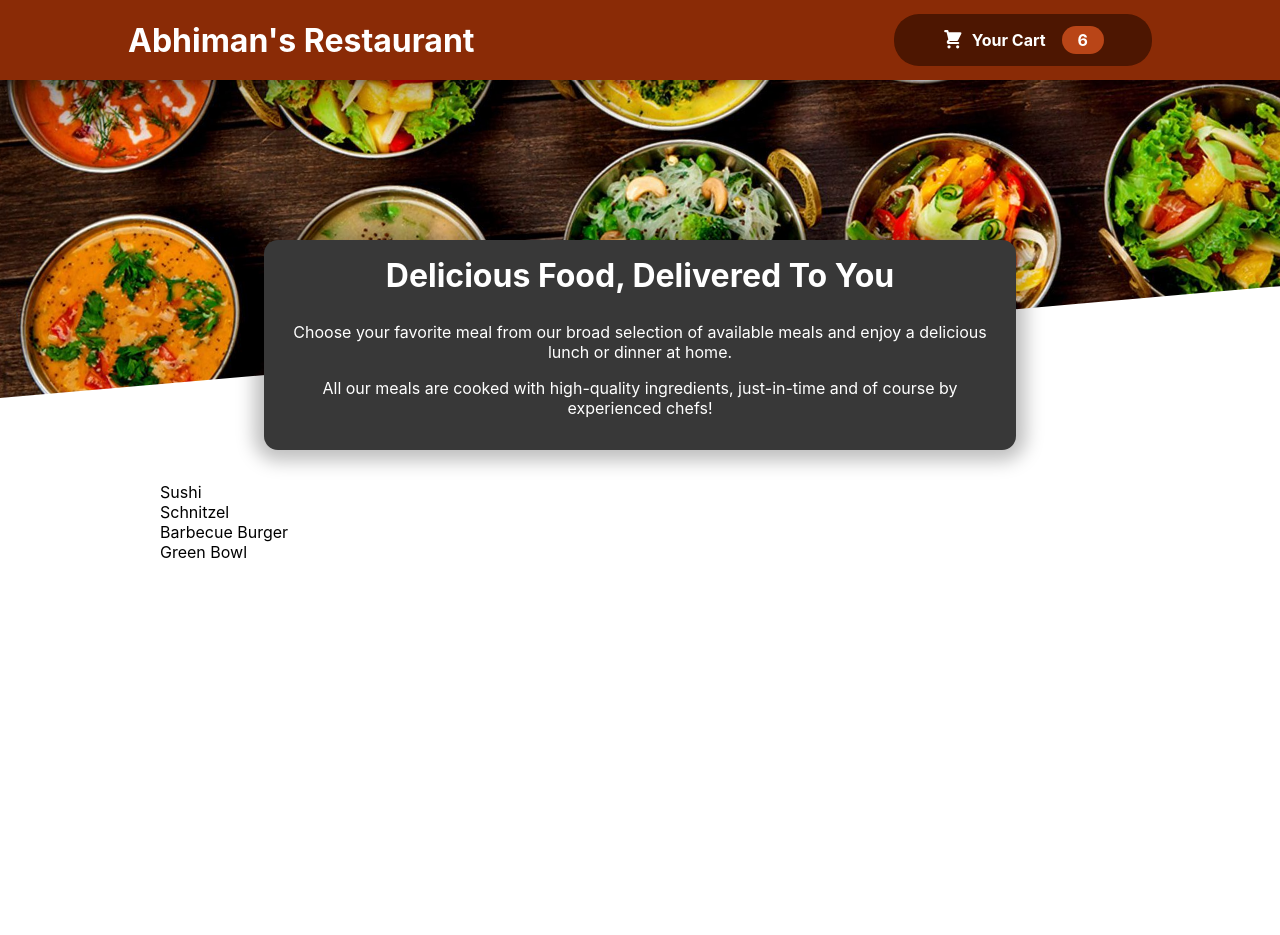
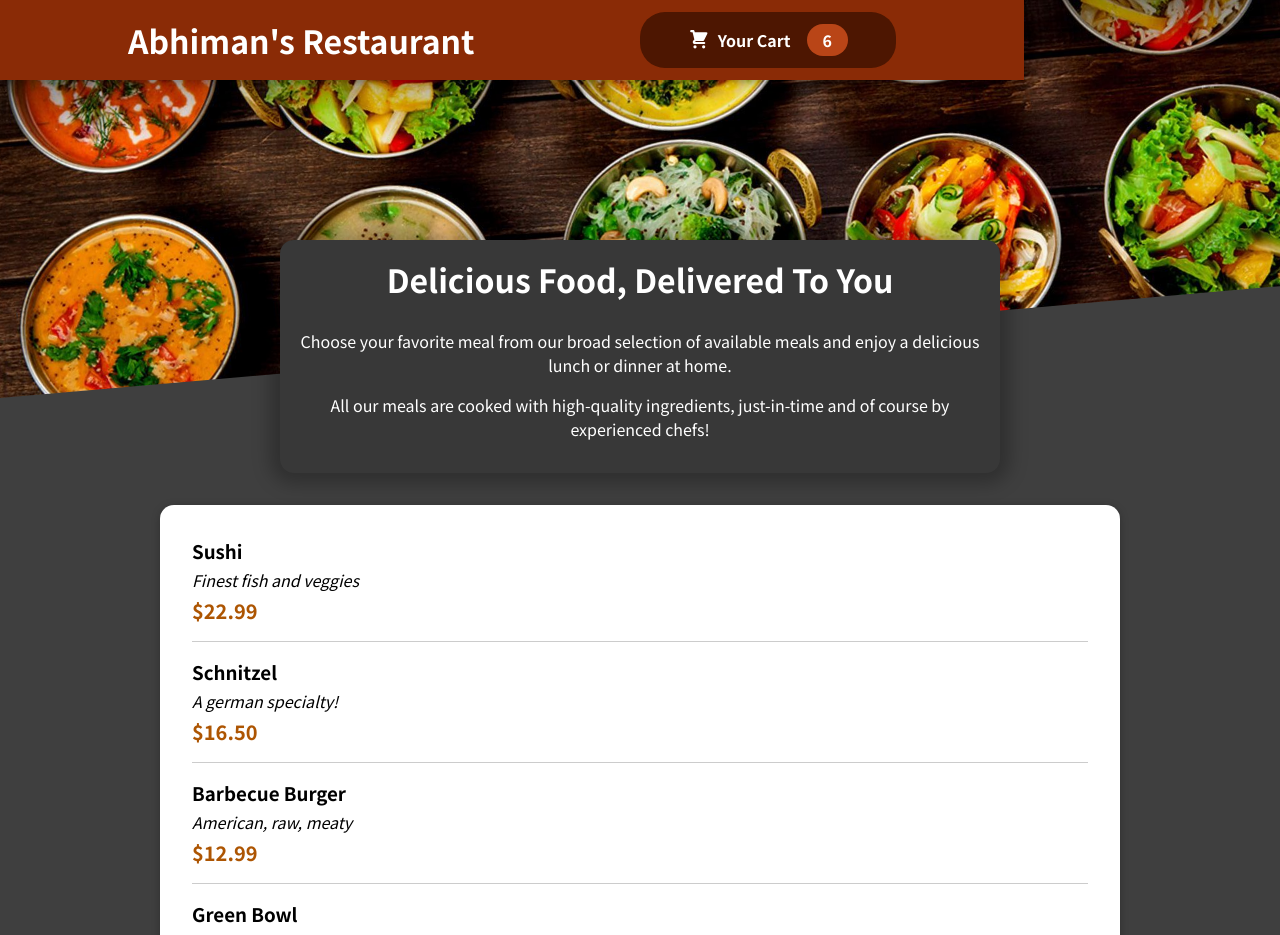
Before and after one commit to abhimax/react-online-food-ordering-app, a React (Create React App) app: page / in a window 1280 px wide. Shown: the top 935 px of the page. Before the commit the page ends 800 px from the top, so only its background shows below. Built offline with nearby package versions, Linux system fonts and the light colour scheme.

Commit message:
feat: implemented meal item list

```diff
--- a/src/components/Meals/AvailableMeals.js
+++ b/src/components/Meals/AvailableMeals.js
@@ -1,14 +1,18 @@
 import { DUMMY_MEALS } from "../../Data/Data";
+import Card from "../UI/Card";
 import classes from "./AvailableMeals.module.css";
+import MealItem from "./MealItem";
 
 const AvailableMeals = () => {
-    const mealsList = DUMMY_MEALS.map((item)=>{
-        return <li>{item.name}</li>
-    });
-    return <section className={classes.meals}>
-        <ul>
-            {mealsList}
-        </ul>
+  const mealsList = DUMMY_MEALS.map((item) => {
+    return <MealItem id={item.id} name={item.name} description={item.description} price={item.price}/>;
+  });
+  return (
+    <section className={classes.meals}>
+      <Card>
+        <ul>{mealsList}</ul>
+      </Card>
     </section>
-}
+  );
+};
 export default AvailableMeals;
--- /dev/null
+++ b/src/components/Meals/MealItem.js
@@ -0,0 +1,13 @@
+import classes from "./MealItem.module.css";
+const MealItem = ({name, description, price}) => {
+    const mealPrice = `$${price.toFixed(2)}`;
+    return <li className={classes.meal}>
+        <div>
+            <h3>{name}</h3>
+            <div className={classes.description}>{description}</div>
+            <div className={classes.price}>{mealPrice}</div>
+        </div>
+        <div></div>
+    </li>
+};
+export default MealItem;
--- /dev/null
+++ b/src/components/Meals/MealItem.module.css
@@ -0,0 +1,22 @@
+.meal {
+    display: flex;
+    justify-content: space-between;
+    margin: 1rem;
+    padding-bottom: 1rem;
+    border-bottom: 1px solid #ccc;
+  }
+
+  .meal h3 {
+    margin: 0 0 0.25rem 0;
+  }
+
+  .description {
+    font-style: italic;
+  }
+
+  .price {
+    margin-top: 0.25rem;
+    font-weight: bold;
+    color: #ad5502;
+    font-size: 1.25rem;
+  }
--- /dev/null
+++ b/src/components/UI/Card.js
@@ -0,0 +1,5 @@
+import classes from "./Card.module.css";
+const Card = ({children}) => {
+    return <div className={classes.card}>{children}</div>
+}
+export default Card;
--- /dev/null
+++ b/src/components/UI/Card.module.css
@@ -0,0 +1,6 @@
+.card {
+    padding: 1rem;
+    box-shadow: 0 2px 8px rgba(0, 0, 0, 0.25);
+    border-radius: 14px;
+    background-color: white;
+  }
--- a/src/index.css
+++ b/src/index.css
@@ -1,13 +1,14 @@
+@import url('https://fonts.googleapis.com/css2?family=Noto+Sans+JP:wght@400;700&display=swap');
+
+* {
+  box-sizing: border-box;
+}
+
+html {
+  font-family: 'Noto Sans JP', sans-serif;
+}
+
 body {
   margin: 0;
-  font-family: -apple-system, BlinkMacSystemFont, 'Segoe UI', 'Roboto', 'Oxygen',
-    'Ubuntu', 'Cantarell', 'Fira Sans', 'Droid Sans', 'Helvetica Neue',
-    sans-serif;
-  -webkit-font-smoothing: antialiased;
-  -moz-osx-font-smoothing: grayscale;
+  background-color: #3f3f3f;
 }
-
-code {
-  font-family: source-code-pro, Menlo, Monaco, Consolas, 'Courier New',
-    monospace;
-}
```
